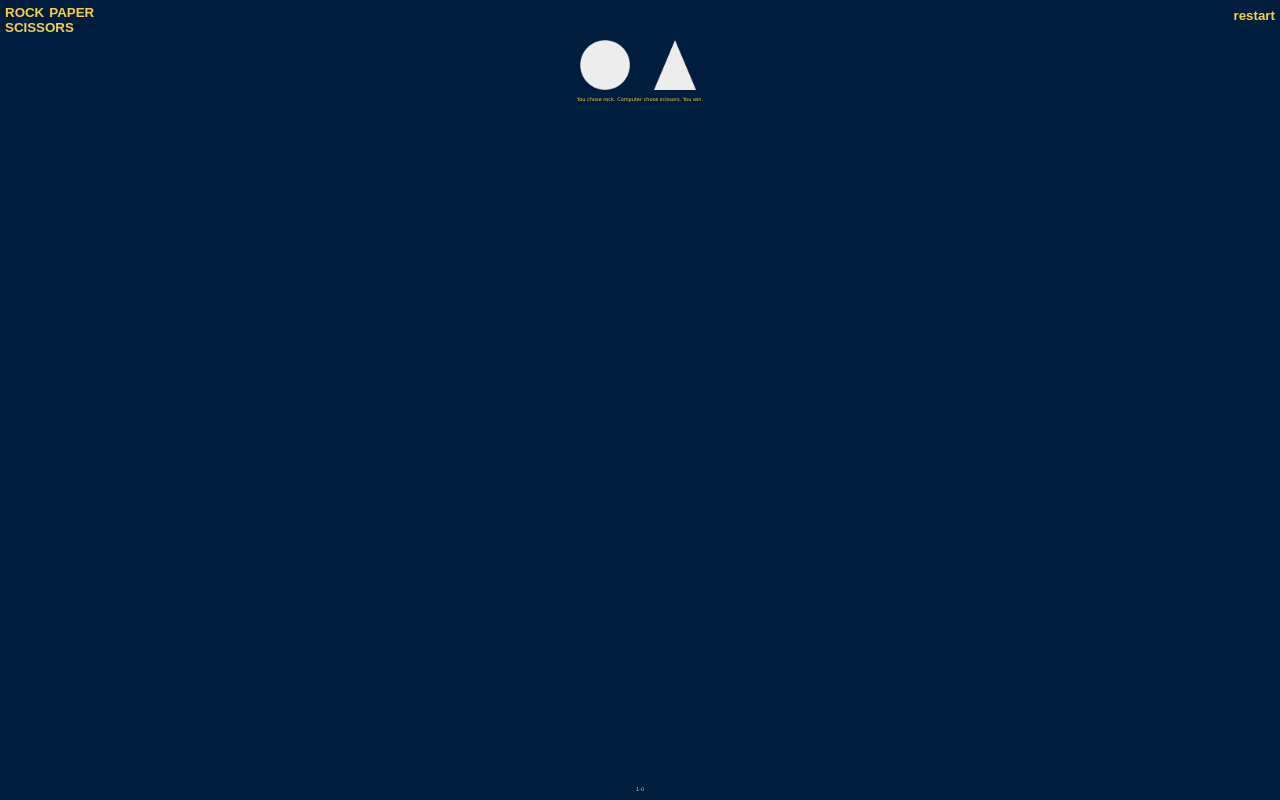
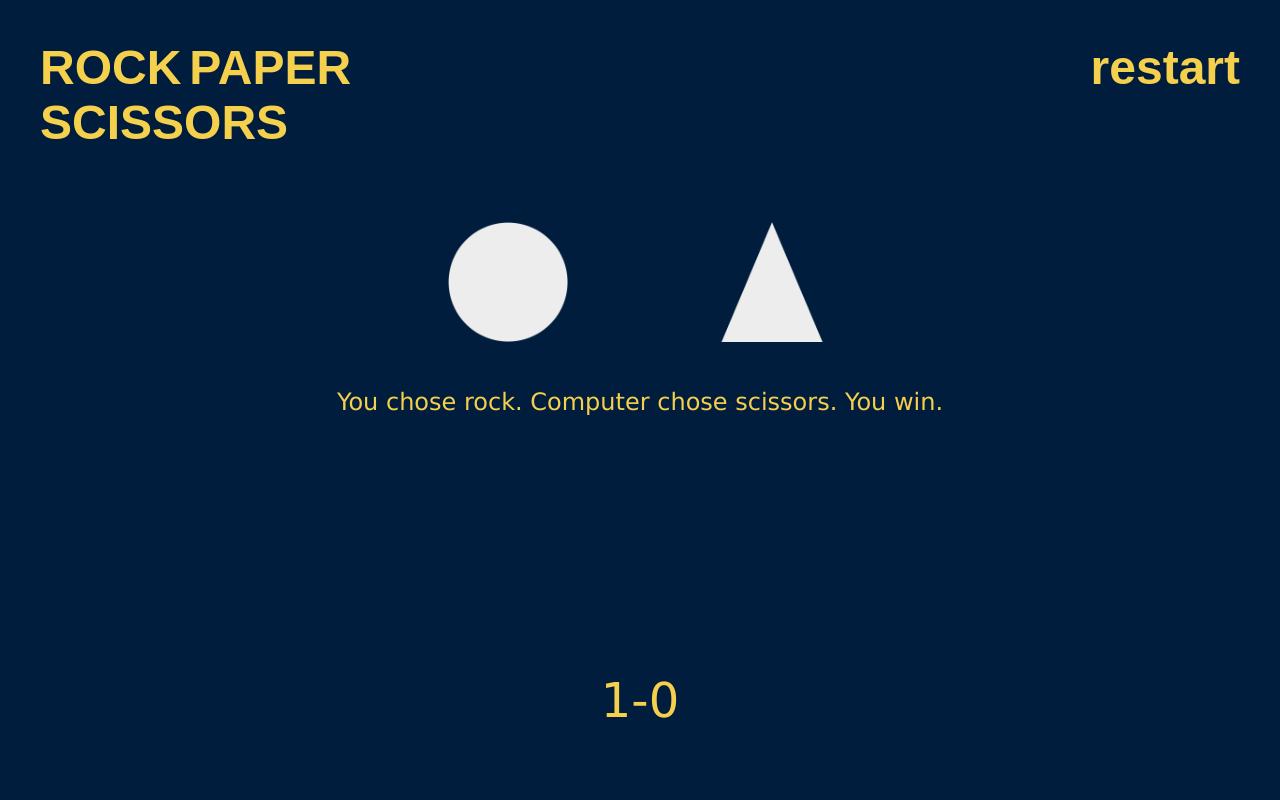
Before and after one commit to dariapora/RockPaperScissors-JS, a plain HTML site: page index.html in a window 1280 px wide. Both pictures are taken after a click on the button "ROCK". Drawn offline with Linux system fonts and the light colour scheme.

Commit message:
Resize UI

```diff
--- a/script.js
+++ b/script.js
@@ -95,7 +95,7 @@ const results = document.getElementById("results");
 const score = document.getElementById("score");
 
 const winner = document.createElement("p");
-winner.style.fontSize = "10px";
+winner.style.fontSize = "4rem";
 winner.style.fontWeight = "bold";
 let round=0;
 
--- a/styles.css
+++ b/styles.css
@@ -14,7 +14,7 @@ body {
 
 .rowOne {
     display: flex;
-    padding: 5px;
+    padding: 5vh;
 }
 
 .rowTwo
@@ -26,12 +26,13 @@ body {
 .selectPic {
     display: flex;
     justify-content: center;
-    gap: 20px;
+    gap: 10vh;
 }
 
 img {
-    width: 50px;
-    height: 50px;
+    width: 15vh;
+    height: 15vh;
+    padding: 4vh;
 }
 
 .rowThree {
@@ -39,8 +40,8 @@ img {
     justify-content: center;
     align-items: flex-end;
     margin-top: auto;
-    font-size: 5px;
-    padding-bottom: 3px;
+    font-size: 3rem;
+    padding-bottom: 3vh;
 }
 
 .symbolSelect {
@@ -53,11 +54,12 @@ img {
 
 .symbolsRowOne {
     display: flex;
-    gap: 5px;
+    gap: 1vh;
 }
 
 .symbols, #restart {
     color: #F5D04C;
+    font-size: 3rem;
     border: none;
     background-color: transparent;
     font-weight: bold;
@@ -77,6 +79,7 @@ img {
     display: flex;
     flex-direction: column-reverse;
     align-items: center;
-    font-size: 5px;
+    font-weight: 500;
+    font-size: 1.5rem;
     line-height: 0;
 }
```
